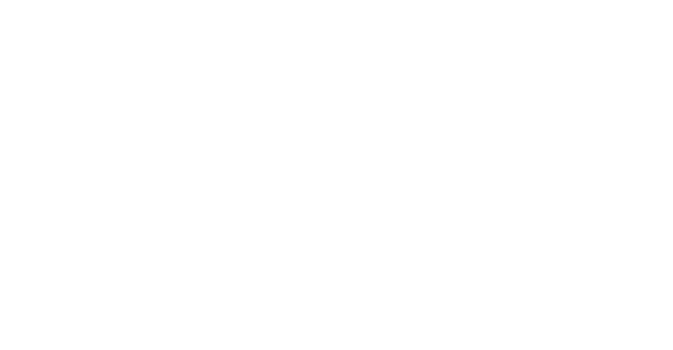
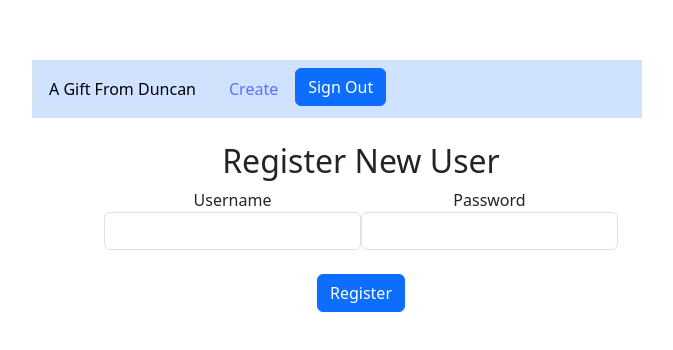
Before and after one commit to Duncan-Harrison/a-gift-from-duncan, a React (Vite) app in the folder client/: page /sign-up in a window 1280 px wide. Before the commit this address had no page. Shown: the part 202-552 px from the top of the page, without its empty margins (303-976 px from the left). Built offline with nearby package versions, Linux system fonts and the light colour scheme.

Commit message:
User logins work but the recipes are visible to all users.

```diff
--- a/client/src/App.tsx
+++ b/client/src/App.tsx
@@ -3,14 +3,20 @@ import { Route, Routes } from 'react-router-dom';
 import { Header } from './Header';
 import { Home } from './Home';
 import { SearchRecipe } from './Create';
+import { AuthPage } from './AuthPage';
+import { UserProvider } from './UserContext';
 
 export default function App() {
   return (
+    <UserProvider>
       <Routes>
         <Route path="/" element={<Header />}>
           <Route index element={<Home />} />
           <Route path="/create" element={<SearchRecipe />} />
+          <Route path="/sign-up" element={<AuthPage mode="sign-up" />} />
+          <Route path="/sign-in" element={<AuthPage mode="sign-in" />} />
         </Route>
       </Routes>
+    </UserProvider>
   );
 }
--- /dev/null
+++ b/client/src/AuthPage.tsx
@@ -0,0 +1,14 @@
+import { RegistrationForm } from './RegistrationForm';
+import { SignInForm } from './SignInForm';
+
+type Props = {
+  mode: 'sign-up' | 'sign-in';
+};
+export function AuthPage({ mode }: Props) {
+  return (
+    <div className="container m-4">
+      {mode === 'sign-up' && <RegistrationForm />}
+      {mode === 'sign-in' && <SignInForm />}
+    </div>
+  );
+}
--- a/client/src/Create.tsx
+++ b/client/src/Create.tsx
@@ -63,8 +63,8 @@ export function SearchRecipe() {
       const preppedRecipeReq = await fetch(initialRecipe);
       if (!preppedRecipeReq.ok) throw new Error(`Recipe could not be found.`);
       const preppedRecipeRes = await preppedRecipeReq.json();
-      console.log(preppedRecipeRes);
       const preppedRecipe: Recipe = preppedRecipeRes.meals[0];
+      addIngredientsAndMeasurements(preppedRecipe);
       console.log('preppedRecipe: ', preppedRecipe);
       const savedRecipeReq = {
         method: 'POST',
@@ -74,10 +74,29 @@ export function SearchRecipe() {
       const response = await fetch(`/api/recipes`, savedRecipeReq);
       if (!response.ok) throw new Error(`Recipe will not save at this time.`);
       const result = (await response.json()) as Recipe;
-      alert(result);
+      alert(result.strMeal + ' has been saved to Your Recipes!');
     } catch (err) {
       console.error(err);
     }
+  }
+
+  function addIngredientsAndMeasurements(recipe: Recipe): Recipe {
+    recipe.ingredients = [];
+    for (let i = 1; i <= 20; i++) {
+      const ingredientKey = `strIngredient${i}` as keyof Recipe;
+      const measureKey = `strMeasure${i}` as keyof Recipe;
+      const ingVal = recipe[ingredientKey];
+      const measVal = recipe[measureKey];
+      const ingredient = typeof ingVal === 'string' ? ingVal.trim() : '';
+      const measurement = typeof measVal === 'string' ? measVal.trim() : '';
+      if (ingredient) {
+        const entry = measurement
+          ? `${ingredient}, ${measurement}`
+          : ingredient;
+        recipe.ingredients.push(entry);
+      }
+    }
+    return recipe;
   }
 
   if (isLoading) return <div className="card-body">Loading...</div>;
@@ -98,6 +117,7 @@ export function SearchRecipe() {
     <div>
       <div>
         <select name="Ingredient Select" onChange={handleChange}>
+          <option value="">--Please choose an ingredient--</option>
           {ingredients &&
             ingredients.map((ing: Ingredient) => (
               <option key={ing.idIngredient} value={ing.strIngredient}>
--- a/client/src/Header.tsx
+++ b/client/src/Header.tsx
@@ -1,9 +1,14 @@
 import { Outlet, Link } from 'react-router-dom';
 import './Header.css';
+import { useUser } from './useUser';
+import { useNavigate } from 'react-router-dom';
 
 export function Header() {
+  const { handleSignOut } = useUser();
+  const navigate = useNavigate();
+
   return (
-    <div className="fixed-top">
+    <div>
       <nav className="navbar navbar-expand-lg bg-primary-subtle">
         <ul className="list-group list-group-horizontal bg-primary-subtle">
           <li className="list-group-item bg-primary-subtle">
@@ -16,6 +21,16 @@ export function Header() {
               Create
             </Link>
           </li>
+          <li className="list-grou-item bg-primary-subtle">
+            <button
+              className="btn btn-primary"
+              onClick={() => {
+                handleSignOut();
+                navigate('/');
+              }}>
+              Sign Out
+            </button>
+          </li>
         </ul>
       </nav>
       {<Outlet />}
--- a/client/src/Home.tsx
+++ b/client/src/Home.tsx
@@ -1,13 +1,16 @@
 import { useEffect, useState } from 'react';
 import './Home.css';
-import { Link } from 'react-router-dom';
+import { Link, useNavigate } from 'react-router-dom';
 import { type Recipe, readRecipes } from './Read';
 import { SingleRecipe } from './SingleRecipe';
+import { useUser } from './useUser';
 
 export function Home() {
   const [recipes, setRecipes] = useState<Recipe[]>();
   const [isLoading, setIsLoading] = useState(true);
   const [error, setError] = useState<unknown>();
+  const { user } = useUser();
+  const navigate = useNavigate();
 
   useEffect(() => {
     async function loadRecipes() {
@@ -35,6 +38,21 @@ export function Home() {
 
   return (
     <div>
+      {!user && (
+        <div className="flex">
+          <div>
+            <button className="btn" onClick={() => navigate('sign-up')}>
+              Sign Up
+            </button>
+          </div>
+          <div>
+            <button className="btn" onClick={() => navigate('sign-in')}>
+              Sign In
+            </button>
+          </div>
+        </div>
+      )}
+      {user && (
         <div className="flex">
           {recipes?.map((recipe) => (
             <Link
@@ -52,6 +70,7 @@ export function Home() {
             </Link>
           ))}
         </div>
+      )}
     </div>
   );
 }
--- /dev/null
+++ b/client/src/RegistrationForm.tsx
@@ -0,0 +1,67 @@
+import { type FormEvent, useState } from 'react';
+import { useNavigate } from 'react-router-dom';
+import { User } from './UserContext';
+
+export function RegistrationForm() {
+  const [isLoading, setIsLoading] = useState(false);
+  const navigate = useNavigate();
+
+  async function handleSubmit(event: FormEvent<HTMLFormElement>) {
+    event.preventDefault();
+    try {
+      setIsLoading(true);
+      const formData = new FormData(event.currentTarget);
+      const userData = Object.fromEntries(formData);
+      const req = {
+        method: 'POST',
+        headers: { 'Content-Type': 'application/json' },
+        body: JSON.stringify(userData),
+      };
+      const res = await fetch('/api/auth/sign-up', req);
+      if (!res.ok) {
+        throw new Error(`fetch Error ${res.status}`);
+      }
+      const user = (await res.json()) as User;
+      alert(`New User Registered! Welcome, ${user.username}!`);
+      navigate('/sign-in');
+    } catch (err) {
+      alert(`Error registering user: ${err}`);
+    } finally {
+      setIsLoading(false);
+    }
+  }
+
+  return (
+    <div className="container">
+      <h2 className="text-x1 font-bold">Register New User</h2>
+      <form onSubmit={handleSubmit}>
+        <div>
+          <div className="mb-3">
+            <label htmlFor="username" className="form-label">
+              Username
+              <input
+                required
+                name="username"
+                type="text"
+                className="form-control"
+                id="inputUsername"
+              />
+            </label>
+            <label htmlFor="password" className="form-label">
+              Password
+              <input
+                name="password"
+                type="password"
+                className="form-control"
+                id="inputPassword"
+              />
+            </label>
+          </div>
+        </div>
+        <button disabled={isLoading} type="submit" className="btn btn-primary">
+          Register
+        </button>
+      </form>
+    </div>
+  );
+}
--- /dev/null
+++ b/client/src/SignInForm.tsx
@@ -0,0 +1,72 @@
+import { type FormEvent, useState } from 'react';
+import { useNavigate } from 'react-router-dom';
+import { User, useUser } from './useUser';
+
+type AuthData = {
+  user: User;
+  token: string;
+};
+
+export function SignInForm() {
+  const { handleSignIn } = useUser();
+  const [isLoading, setIsLoading] = useState(false);
+  const navigate = useNavigate();
+
+  async function handleSubmit(event: FormEvent<HTMLFormElement>) {
+    event.preventDefault();
+    try {
+      setIsLoading(true);
+      const formData = new FormData(event.currentTarget);
+      const userData = Object.fromEntries(formData);
+      const req = {
+        method: 'POST',
+        headers: { 'Content-Type': 'application/json' },
+        body: JSON.stringify(userData),
+      };
+      const res = await fetch('/api/auth/sign-in', req);
+      if (!res.ok) throw new Error(`Fetch Error ${res.status}`);
+      const { user, token } = (await res.json()) as AuthData;
+      handleSignIn(user, token);
+      navigate('/');
+    } catch (err) {
+      alert(`Error signing in: ${err}`);
+    } finally {
+      setIsLoading(false);
+    }
+  }
+
+  return (
+    <div className="container">
+      <h2 className="text-x1 font-bold">Sign In</h2>
+      <form onSubmit={handleSubmit}>
+        <div>
+          <div className="mb-3">
+            <label htmlFor="username" className="form-label">
+              Username
+              <input
+                required
+                name="username"
+                type="text"
+                className="form-control"
+                id="inputUsername"
+              />
+            </label>
+            <label htmlFor="password" className="form-label">
+              Password
+              <input
+                required
+                name="password"
+                type="password"
+                className="form-control"
+                id="inputPassword"
+              />
+            </label>
+          </div>
+        </div>
+        <button disabled={isLoading} type="submit" className="btn btn-primary">
+          Sign In
+        </button>
+      </form>
+    </div>
+  );
+}
--- a/client/src/UserContext.tsx
+++ b/client/src/UserContext.tsx
@@ -1,5 +1,5 @@
-import { ReactNode, createContext, useState } from 'react';
-// import {removeAuth, saveAuth} from "data.ts"
+import { ReactNode, createContext, useEffect, useState } from 'react';
+import { removeAuth, saveAuth, readUser, readToken } from './data';
 
 export type User = {
   userId: number;
@@ -31,9 +31,26 @@ type Props = {
 export function UserProvider({ children }: Props) {
   const [user, setUser] = useState<User>();
   const [token, setToken] = useState<string>();
+
+  useEffect(() => {
+    setUser(readUser());
+    setToken(readToken());
+  }, []);
+
   function handleSignIn(user: User, token: string) {
     setUser(user);
     setToken(token);
     saveAuth(user, token);
   }
+
+  function handleSignOut() {
+    setUser(undefined);
+    setToken(undefined);
+    removeAuth();
+  }
+
+  const contextValue = { user, token, handleSignIn, handleSignOut };
+  return (
+    <UserContext.Provider value={contextValue}>{children}</UserContext.Provider>
+  );
 }
--- /dev/null
+++ b/client/src/data.ts
@@ -0,0 +1,29 @@
+import { User } from './UserContext';
+
+const authKey = 'um.auth';
+
+type Auth = {
+  user: User;
+  token: string;
+};
+
+export function saveAuth(user: User, token: string): void {
+  const auth: Auth = { user, token };
+  localStorage.setItem(authKey, JSON.stringify(auth));
+}
+
+export function removeAuth(): void {
+  localStorage.removeItem(authKey);
+}
+
+export function readUser(): User | undefined {
+  const auth = localStorage.getItem(authKey);
+  if (!auth) return undefined;
+  return (JSON.parse(auth) as Auth).user;
+}
+
+export function readToken(): string | undefined {
+  const auth = localStorage.getItem(authKey);
+  if (!auth) return undefined;
+  return (JSON.parse(auth) as Auth).token;
+}
--- /dev/null
+++ b/client/src/useUser.ts
@@ -0,0 +1,7 @@
+import { useContext } from 'react';
+import { UserContext, UserContextValues } from './UserContext';
+export type { User } from './UserContext';
+
+export function useUser(): UserContextValues {
+  return useContext(UserContext);
+}
```
Also changed, not shown: 2 other files (tests, documents, lock files or other folders). Lines whose indentation alone changed are shown as unchanged.
